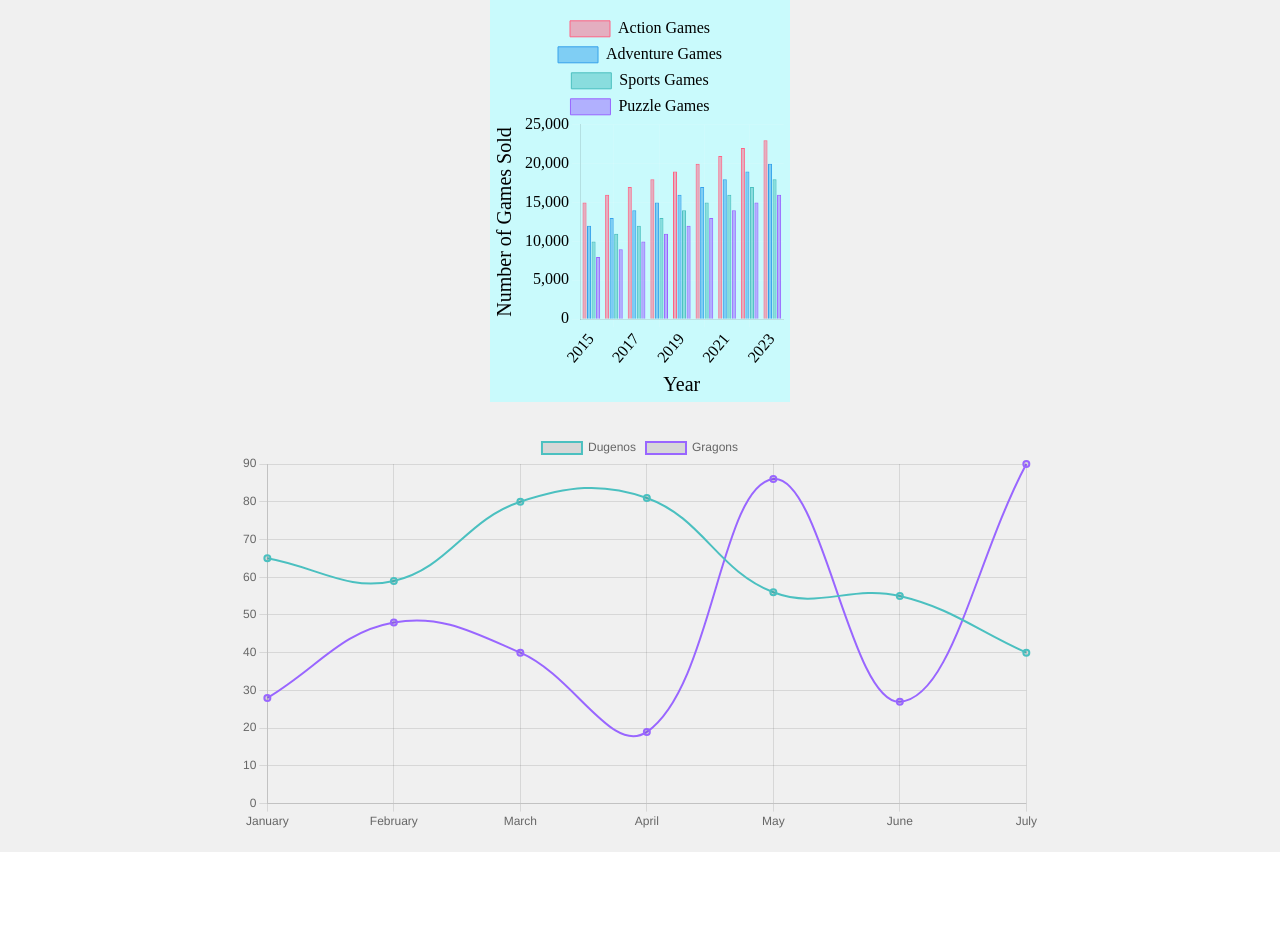
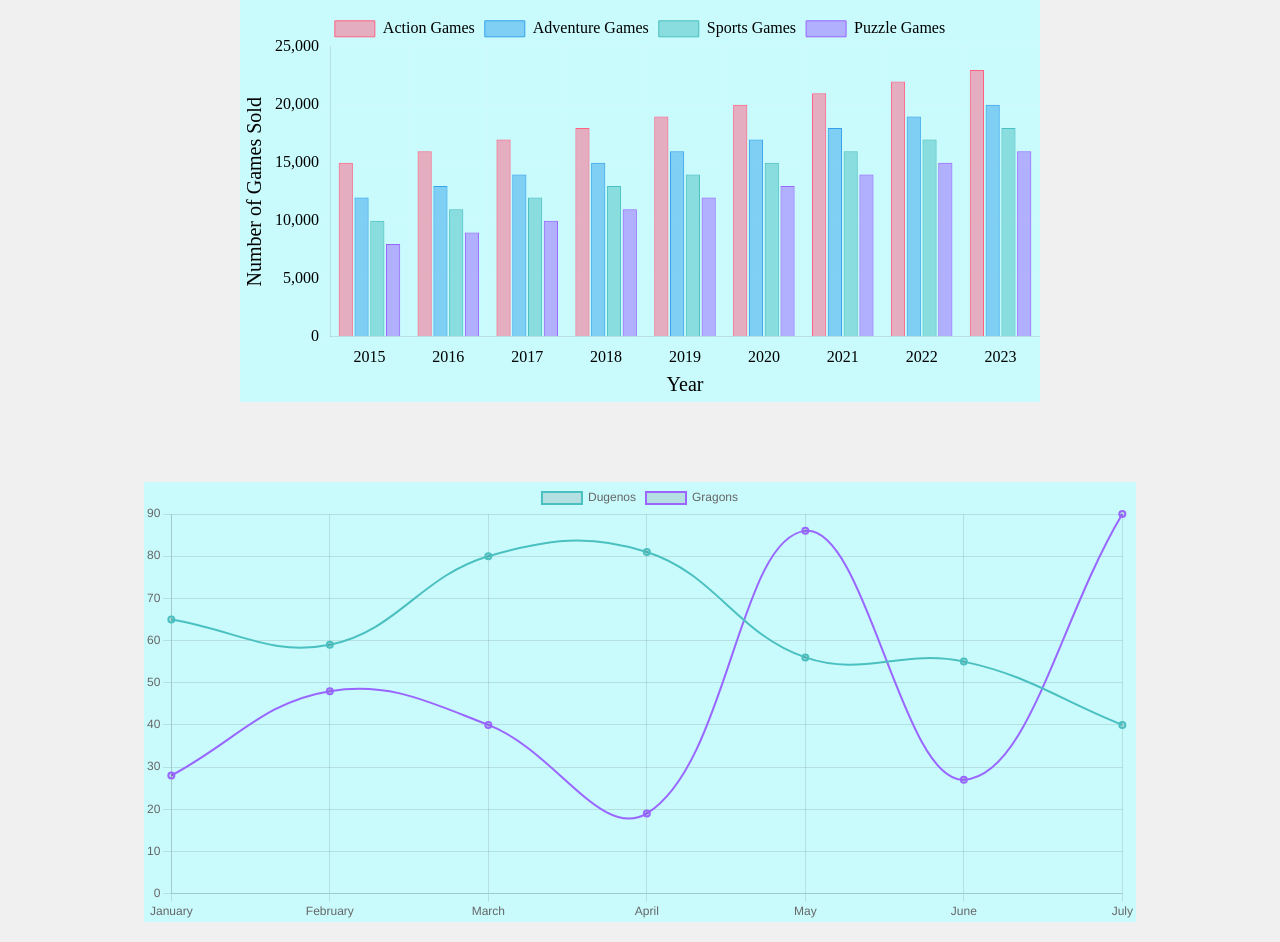
Before and after one commit to corbyn-jpg/reactdata, a React (Create React App) app in the folder fronten/: page / in a window 1280 px wide. Shown: the part 652-1594 px from the top of the page. Before the commit the page ends 1504 px from the top, so only its background shows below. Built offline with nearby package versions, Linux system fonts and the light colour scheme.

Commit message:
Fixed sizing

```diff
--- a/fronten/src/App.js
+++ b/fronten/src/App.js
@@ -1,7 +1,7 @@
 import React from "react";
 import StackedAreaChart from "./components/stackedarea";
 import BarChart from "./components/BarChart";
-import LineChart from "./components/LineChart";
+import LineChart from "./components/linechart";
 
 function App() {
   return (
@@ -19,7 +19,7 @@ function App() {
     >
       <StackedAreaChart />
       <BarChart />
-      <div style={{ width: "80%", maxWidth: "800px" }}> {/* ✅ Ensures proper size */}
+      <div style={{ width: "80%", minWidth: "800px" }}> {/* ✅ Ensures proper size */}
         <LineChart />
       </div>
     </div>
--- a/fronten/src/components/BarChart.js
+++ b/fronten/src/components/BarChart.js
@@ -126,6 +126,7 @@ const BarChart = () => {
       style={{
         backgroundColor: "rgba(192, 253, 255, 0.8)",
         height: "55vh",
+        minWidth: "800px",
         marginTop: "5%",
         position: "relative",
       }}
--- a/fronten/src/components/linechart.js
+++ b/fronten/src/components/linechart.js
@@ -51,7 +51,15 @@ const LineChart = () => {
   }, []);
 
   return (
-    <div style={{ width: '100%', height: '400px' }}> {/* ✅ Ensure it has height */}
+    <div
+      style={{
+        backgroundColor: "rgba(192, 253, 255, 0.8)",
+        height: "55vh",
+        minWidth: "800px",
+        marginTop: "5%",
+        position: "relative",
+      }}
+    >
       <canvas ref={chartRef}></canvas>
     </div>
   );
--- a/fronten/src/components/stackedarea.js
+++ b/fronten/src/components/stackedarea.js
@@ -127,6 +127,7 @@ const StackedAreaChart = () => {
       style={{
         backgroundColor: "rgba(192, 253, 255, 0.8)",
         height: "55vh",
+        minWidth: "800px",
         marginTop: "5%",
         position: "relative",
       }}
```
